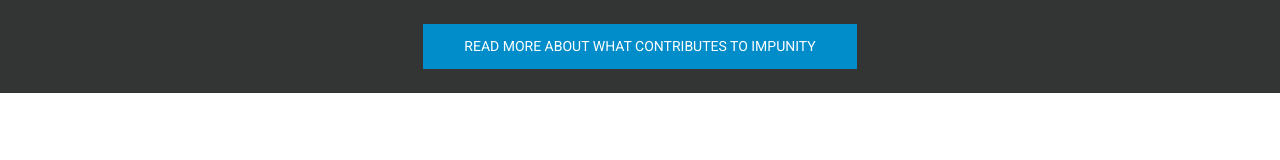
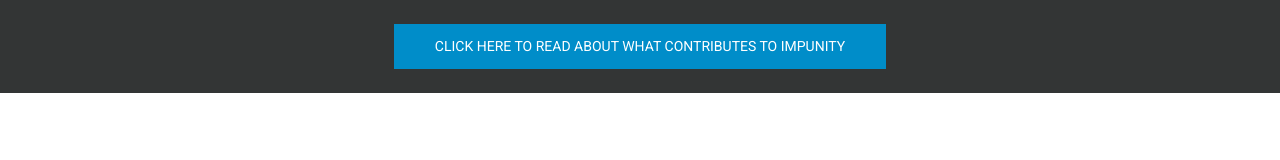
Before and after one commit to ToggleTestTask/ToggleTestTask.github.io, a plain HTML site: page toggle-4/index.html in a window 1280 px wide. Drawn offline with nearby package versions, Linux system fonts and the light colour scheme.

Commit message:
Update index.html

```diff
--- a/toggle-4/index.html
+++ b/toggle-4/index.html
@@ -26,7 +26,7 @@
            role="button"
            aria-expanded="false"
            aria-controls="collapseSsa">
-            <span class="showCollapse">Read more about what contributes to impunity</span>
+            <span class="showCollapse">Click here to read about what contributes to impunity</span>
             <span class="hideCollapse">Hide info</span>
         </a>
     </div>
```
